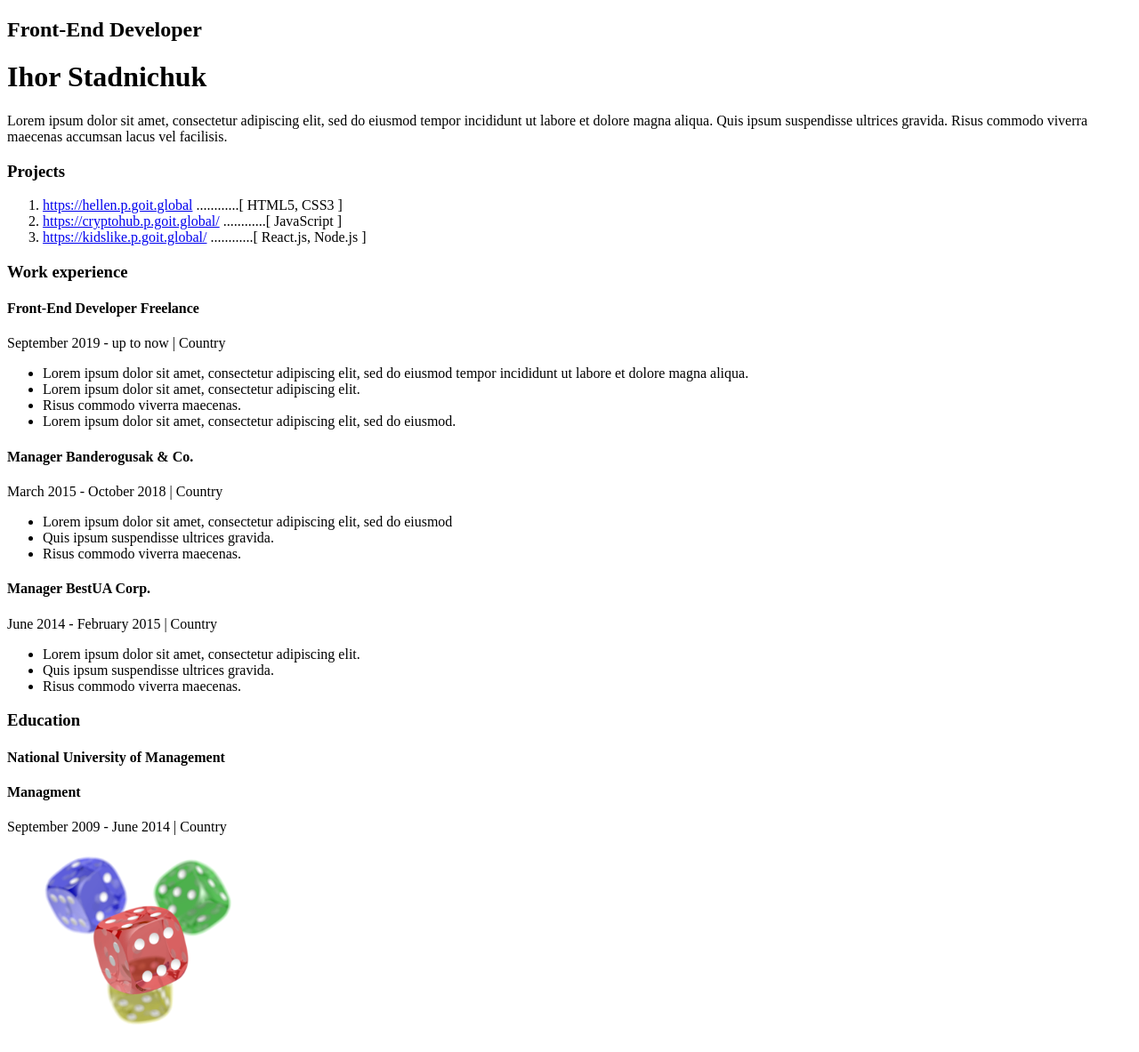
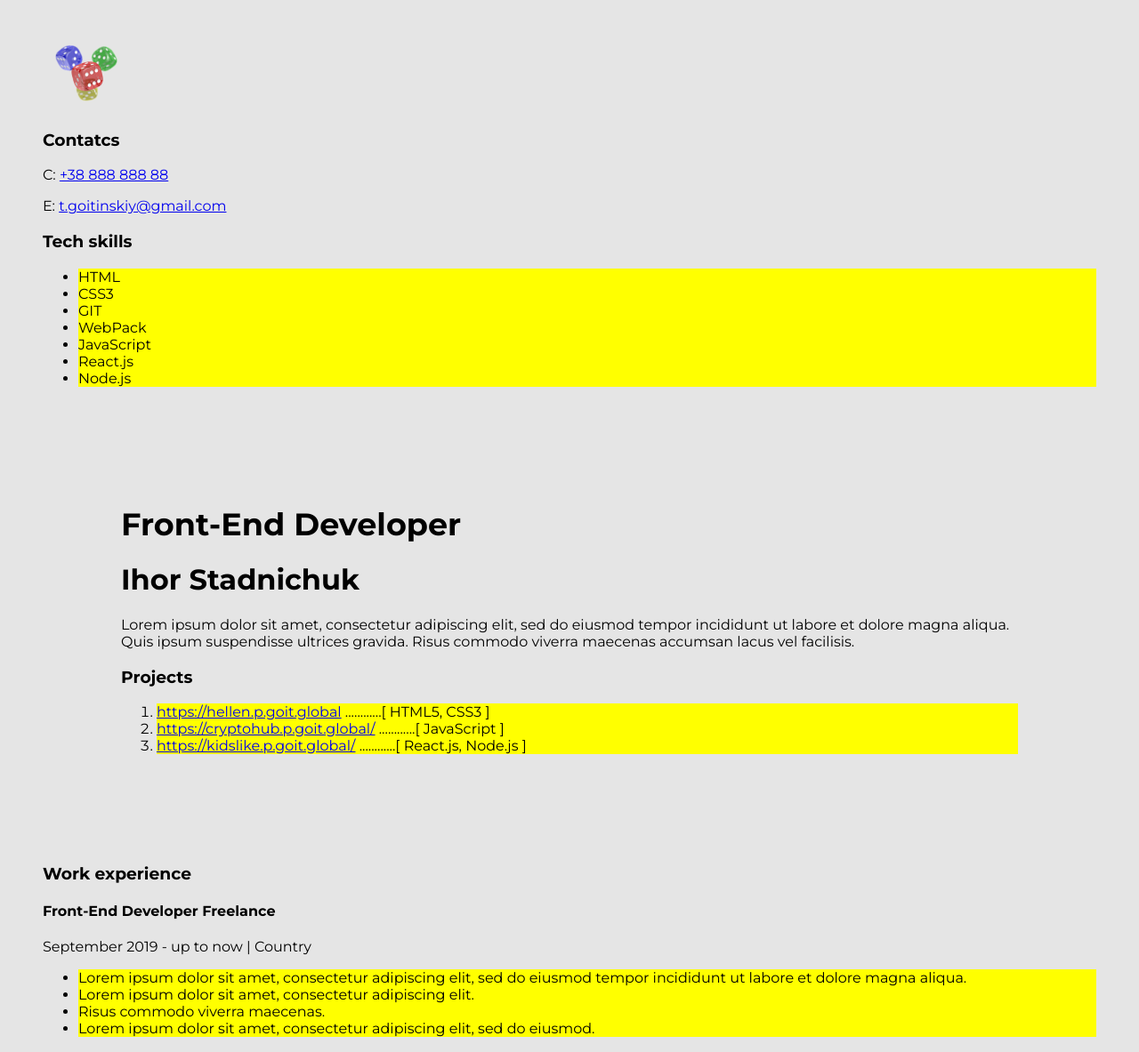
Before and after one commit to Ihor-Stadnichuk/resume-project, a plain HTML site: page index.html in a window 1280 px wide. Shown: the top 1183 px of the page at 89% size. Drawn offline with Linux system fonts and the light colour scheme.

Commit message:
add styles file and some markup

```diff
--- /dev/null
+++ b/css/style.css
@@ -0,0 +1,34 @@
+
+
+
+body{
+    font-family: 'Montserrat', sans-serif;
+
+background-color: #e5e5e5;
+padding: 40px;
+}
+
+/* about me */
+
+.my-profession{
+    margin-bottom: 18px;
+}
+
+.main-content{
+padding: 88px;
+}
+
+/* wrapper */
+
+.wrapper{
+display: flex;
+flex-direction: row;
+background: #ffffff;
+width: 1200px;
+margin: 0 auto;
+}
+
+
+h2{font-size: 35px;}
+
+li{background-color: yellow;}
--- a/index.html
+++ b/index.html
@@ -1,25 +1,79 @@
 <!DOCTYPE html>
 <html lang="en">
+
 <head>
     <meta charset="UTF-8">
     <meta http-equiv="X-UA-Compatible" content="IE=edge">
     <meta name="viewport" content="width=device-width, initial-scale=1.0">
+
+    <link rel="preconnect" href="https://fonts.googleapis.com">
+    <link rel="preconnect" href="https://fonts.gstatic.com" crossorigin>
+    <link href="https://fonts.googleapis.com/css2?family=Montserrat:wght@400;700&display=swap" rel="stylesheet">
+
+
+    <link rel="stylesheet" href="./css/style.css">
+
     <title>Document</title>
 </head>
+
 <body>
+
+
     <!-- wrapper -->
+    <div class="wrapper">
+
+    </div class="sidebar">
+
+    <!-- sidebar -->
+    <aside>
+        <img src="/img/file-pint.png" alt="my photo" width="100px">
+
+        <!-- contacts -->
         <div>
+            <h3>Contatcs</h3>
+            <p>C: <a href="tel:+3888888888">+38 888 888 88</a></p>
+            <p>E: <a href="mailto:t.goitinskiy@gmail.com">t.goitinskiy@gmail.com</a> </p>
 
-    <!-- main content -->
+        </div>
+
+        <!-- tech skills -->
         <div>
+            <h3>Tech skills</h3>
+
+            <ul>
+                <li>HTML</li>
+                <li>CSS3</li>
+                <li>GIT</li>
+                <li>WebPack</li>
+                <li>JavaScript</li>
+                <li>React.js</li>
+                <li>Node.js</li>
+            </ul>
+
+
+
+
+
+
+
+
+        </div>
+    </aside>
+
+
+       <div> <!-- main content -->
+        <div class="main-content">
             <!-- about me -->
             <div>
 
 
-        <h2>Front-End Developer</h2>
+
+                <h2 class="my-profession">Front-End Developer</h2>
                 <h1>Ihor Stadnichuk</h1>
 
-        <p>Lorem ipsum dolor sit amet, consectetur adipiscing elit, sed do eiusmod tempor incididunt ut labore et dolore magna aliqua. Quis ipsum suspendisse ultrices gravida. Risus commodo viverra maecenas accumsan lacus vel facilisis.
+                <p>Lorem ipsum dolor sit amet, consectetur adipiscing elit, sed do eiusmod tempor incididunt ut labore
+                    et dolore magna aliqua. Quis ipsum suspendisse ultrices gravida. Risus commodo viverra maecenas
+                    accumsan lacus vel facilisis.
                 </p>
             </div>
 
@@ -49,16 +103,17 @@
             <div>
                 <h4> Front-End Developer Freelance </h4>
 
-    <p>September 2019 - up to now   |   Country</p>
+                <p>September 2019 - up to now | Country</p>
 
                 <ul>
-        <li>        Lorem ipsum dolor sit amet, consectetur adipiscing elit, sed do eiusmod tempor incididunt ut labore et dolore magna aliqua.
+                    <li> Lorem ipsum dolor sit amet, consectetur adipiscing elit, sed do eiusmod tempor incididunt ut
+                        labore et dolore magna aliqua.
                     </li>
-        <li>        Lorem ipsum dolor sit amet, consectetur adipiscing elit.
+                    <li> Lorem ipsum dolor sit amet, consectetur adipiscing elit.
                     </li>
-        <li>        Risus commodo viverra maecenas.
+                    <li> Risus commodo viverra maecenas.
                     </li>
-        <li>        Lorem ipsum dolor sit amet, consectetur adipiscing elit, sed do eiusmod.
+                    <li> Lorem ipsum dolor sit amet, consectetur adipiscing elit, sed do eiusmod.
                     </li>
                 </ul>
 
@@ -69,7 +124,7 @@
             <div>
                 <h4>Manager Banderogusak & Co.</h4>
 
-    <p>March 2015 - October 2018   |   Country
+                <p>March 2015 - October 2018 | Country
 
                 </p>
 
@@ -85,7 +140,7 @@
             <div>
                 <h4>Manager BestUA Corp.</h4>
 
-    <p>June 2014 - February 2015   |   Country</p>
+                <p>June 2014 - February 2015 | Country</p>
 
                 <ul>
                     <li>Lorem ipsum dolor sit amet, consectetur adipiscing elit. </li>
@@ -102,25 +157,28 @@
                 <h4>National University of Management</h4>
                 <h4>Managment</h4>
 
-<p>September 2009 - June 2014   |   Country</p>
+                <p>September 2009 - June 2014 | Country</p>
             </div>
+
+
+            <!-- soft skills -->
+
+            <div>
+                <h3>Soft skills</h3>
+                <ul>
+                    <li>Scrum</li>
+                    <li>Agile</li>
+                    <li>GTD</li>
+                    <li>Teamwork</li>
+                </ul>
+
+
+
 
             </div>
 
-    <!-- sidebar -->
-    <aside>
-        <img src="/img/file-pint.png" alt="my photo" width="300px">
-
-        <!-- contacts -->
-        <div>
-            <h3>Contatcs</h3>
-            <p>C: <a href="tel:+3888888888"></a>+38 888 888 88</p>
-            <p>E: t.goitinskiy@gmail.com</p>
-
-        </div>
-    </aside>
-
-</div>
+    </div></div>
 
 </body>
+
 </html>
```
Lines whose indentation alone changed are shown as unchanged.
